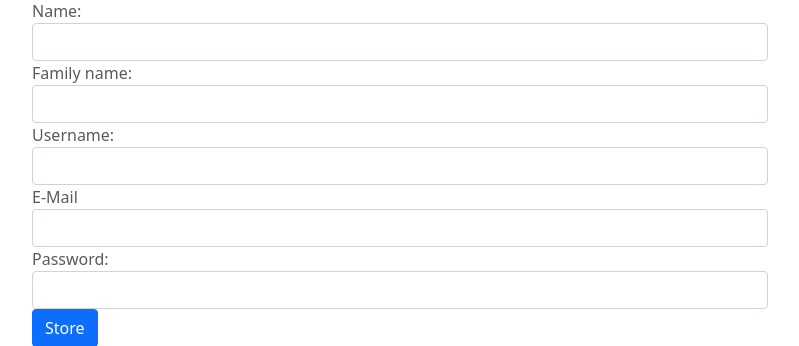
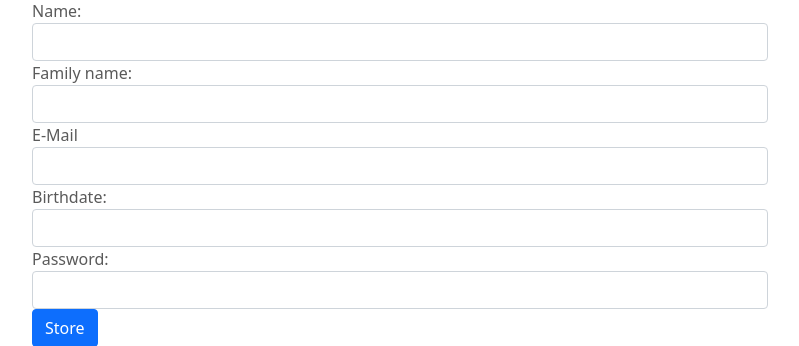
Before and after one commit to filippomattio/GreenGo, a Flask app: page /registration in a window 1280 px wide. Shown: the part 681-1027 px from the top of the page, without its empty margins (50-849 px from the left). Run offline with Flask 2, Linux system fonts and the light colour scheme; data comes from the database, SQL or seed files in the repository.

Commit message:
tolto username, messo birthdate

```diff
--- a/GOGREEN-DEF/app.py
+++ b/GOGREEN-DEF/app.py
@@ -54,7 +54,8 @@ def create_db():
     role_user = Role(role_name='User')
     role_teacher = Role(role_name='Teacher')
     pass_c = bcrypt.generate_password_hash("123456")  # per criptare la password
-    user_admin = User(name="Mohammad", family_name="Ghazi", username="admin", email="admin@admin.com", password=pass_c,
+    user_admin = User( email="admin@admin.com", name="Mohammad", family_name="Ghazi", date_of_birth="1999/06/03",
+                       password=pass_c,
                       role_name=role_admin)
     db.session.add_all([role_admin, role_user, role_teacher])
     db.session.add(user_admin)
@@ -79,19 +80,19 @@ def send_mail(to, subject, template, **kwargs):  # to is could be a list
 @app.route('/login', methods=['POST', 'GET'])
 def login_page():
     password = None
-    username = None
+    email = None
     form = LoginForm()
     if form.validate_on_submit():
-        username = form.username.data
+        email = form.email.data
         password = form.password.data
-        user = User.query.filter_by(username=form.username.data).first()
+        user = User.query.filter_by(email=form.email.data).first()
         if user:
             if bcrypt.check_password_hash(user.password, password):
-                session['username'] = username
-                session['id'] = user.id
+                session['email'] = email
+                #session['id'] = user.id
             return redirect(url_for("welcome.html"))
-        session['username'] = username
-    return render_template('login.html', form=form, username=username, password=password)
+        session['email'] = email
+    return render_template('login.html', form=form, email=email, password=password)
 
 
 @app.route('/logout', methods=['POST', 'GET'])
@@ -104,20 +105,20 @@ def logout_page():
 def register_page():
     form = RegistrationForm()
     if form.validate_on_submit():
-        username = form.username.data
         role_name = Role.query.filter_by(role_name="User").first()
         pass_c = bcrypt.generate_password_hash(form.password.data)
-        new_user = User(username=form.username.data,
+        new_user = User(email=form.email.data,
                         name=form.name.data,
                         family_name=form.family_name.data,
-                        email=form.mail.data,
+                        date_of_birth=form.date_of_birth.data,
                         password=pass_c,
                         role_name=role_name)
+        #form.validate_email(form)
         db.session.add(new_user)
         db.session.commit()
-        send_mail(form.mail.data, "New registration", "mail", name=form.name.data, password=form.password.data,
-                  username=username)
-        session['username'] = username
+        send_mail(form.email.data, "New registration", "mail", name=form.name.data, password=form.password.data,
+                  email=form.email.data)
+        session['email'] = form.email.data
         return redirect(url_for("welcome.html"))
     return render_template('registration.html', form=form)
 
--- a/GOGREEN-DEF/form.py
+++ b/GOGREEN-DEF/form.py
@@ -1,22 +1,22 @@
 from flask_wtf import FlaskForm
-from wtforms import StringField,SubmitField,PasswordField,FileField
+from wtforms import StringField,SubmitField,PasswordField,FileField, DateField
 from wtforms.validators import DataRequired, Length,ValidationError
 from app import User
 
 class LoginForm(FlaskForm):
-    username = StringField('Username:',validators=[DataRequired(),Length(min=3,max=10)])
+    email = StringField('E-Mail', validators=[DataRequired()])
     password = PasswordField('Password:' ,validators=[DataRequired(),Length(min=3,max=10)])
     submit = SubmitField('Login')
 
 class RegistrationForm(FlaskForm):
+    email = StringField('E-Mail', validators=[DataRequired()])
     name = StringField('Name:', validators=[DataRequired(), Length(min=3, max=10)])
     family_name = StringField('Family name:', validators=[DataRequired(), Length(min=3, max=10)])
-    username = StringField('Username:', validators=[DataRequired(), Length(min=3, max=10)])
-    mail = StringField('E-Mail', validators=[DataRequired()])
+    date_of_birth = StringField('Birthdate: ', validators=[DataRequired(), Length(min=10, max=10)])
     password = PasswordField('Password:', validators=[DataRequired(), Length(min=3, max=10)])
     submit = SubmitField('Store')
 
-    def validate_username(self, username):
-        user = User.query.filter_by(username=self.username.data).first()
+    def validate_email(self, email):
+        user = User.query.filter_by(email=self.email.data).first()
         if user:
-            raise ValidationError("User with name ' %s ' already exist!" % self.username.data)
+            raise ValidationError("User with email ' %s ' already exist!" % self.email.data)
--- a/GOGREEN-DEF/model.py
+++ b/GOGREEN-DEF/model.py
@@ -3,10 +3,10 @@ from app import db
 
 class User(db.Model):
     __tablename__ = "users"
-    username = db.Column(db.String(50), primary_key=True)
+    email = db.Column(db.String(100), primary_key=True)
     name = db.Column(db.String(50), nullable=False)
     family_name = db.Column(db.String(100), nullable=False)
-    email = db.Column(db.String(100), unique=True, index=True)
+    date_of_birth = db.Column(db.String(10), nullable=False)
     password = db.Column(db.String(200), nullable=False)
     role_id = db.Column(db.Integer, db.ForeignKey('roles.id'))
 
--- a/GOGREEN-DEF/templates/index.html
+++ b/GOGREEN-DEF/templates/index.html
@@ -157,7 +157,7 @@
 </main>
 
 
-    <script src="../assets/dist/js/bootstrap.bundle.min.js"></script>
+    <script src="static/vendor/js/bootstrap.bundle.js"></script>
 
 
   </body>
--- a/GOGREEN-DEF/templates/login.html
+++ b/GOGREEN-DEF/templates/login.html
@@ -11,7 +11,7 @@
 
 
 <form method="post">
-    {{ form.username.label }} {{ form.username() }}
+    {{ form.email.label }} {{ form.email() }}
     {{ form.password.label }} {{ form.password() }}
     {{ form.hidden_tag() }}
     {% for error in form.submit.errors %}
--- a/GOGREEN-DEF/templates/registration.html
+++ b/GOGREEN-DEF/templates/registration.html
@@ -28,13 +28,13 @@
                <div class="alert-danger">{{ error }}</div>
            {% endfor %}
        </div>
-       <div class="controls">{{ form.username.label }} {{ form.username(class='form-control') }}
-                   {% for error in form.username.errors %}
+       <div class="controls">{{ form.email.label }} {{ form.email(class='form-control') }}
+                   {% for error in form.email.errors %}
                <div class="alert-danger">{{ error }}</div>
            {% endfor %}
        </div>
-          <div class="controls">{{ form.mail.label }} {{ form.mail(class='form-control') }}
-                   {% for error in form.mail.errors %}
+          <div class="controls">{{ form.date_of_birth.label }} {{ form.date_of_birth(class='form-control') }}
+                   {% for error in form.date_of_birth.errors %}
                <div class="alert-danger">{{ error }}</div>
            {% endfor %}
        </div>
```
